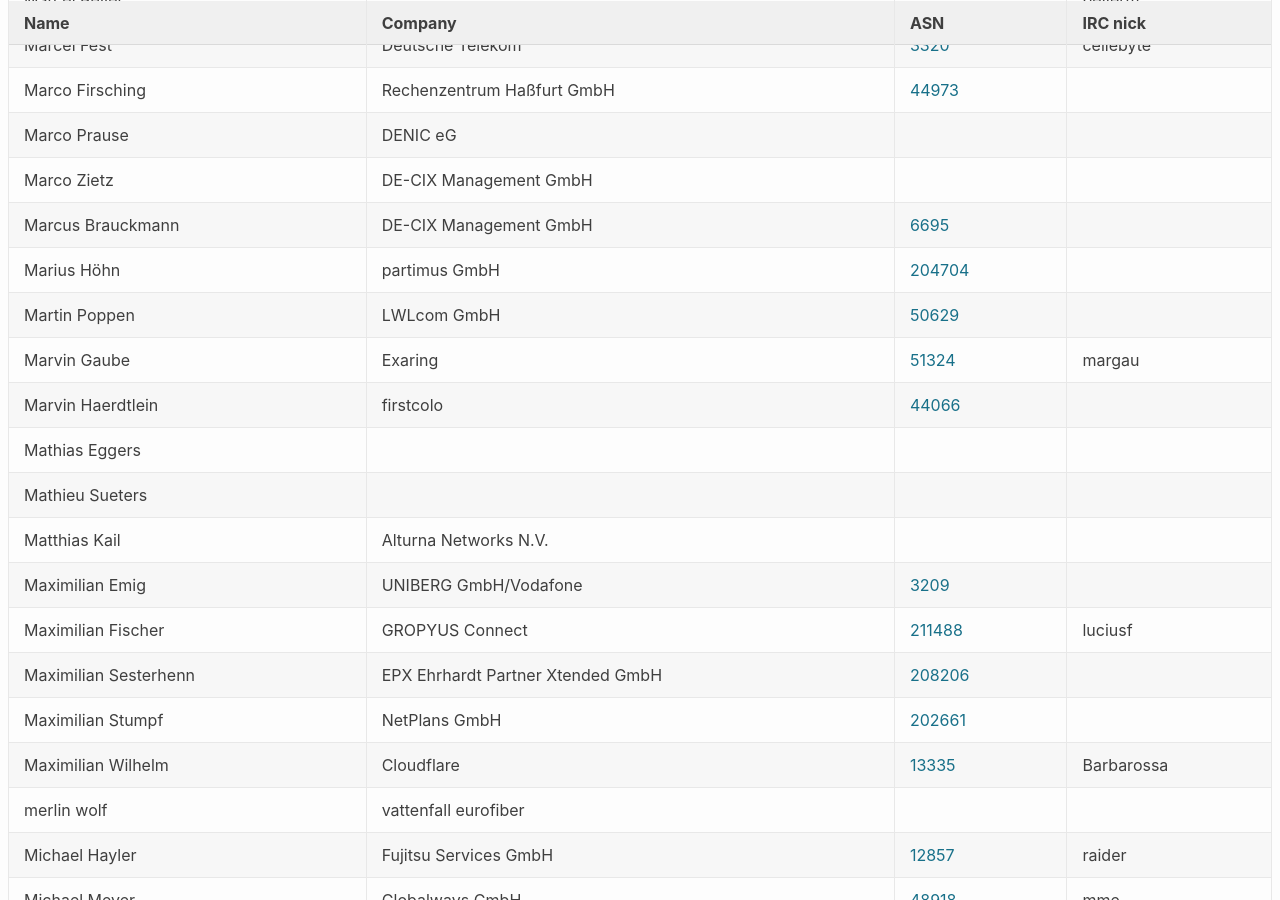
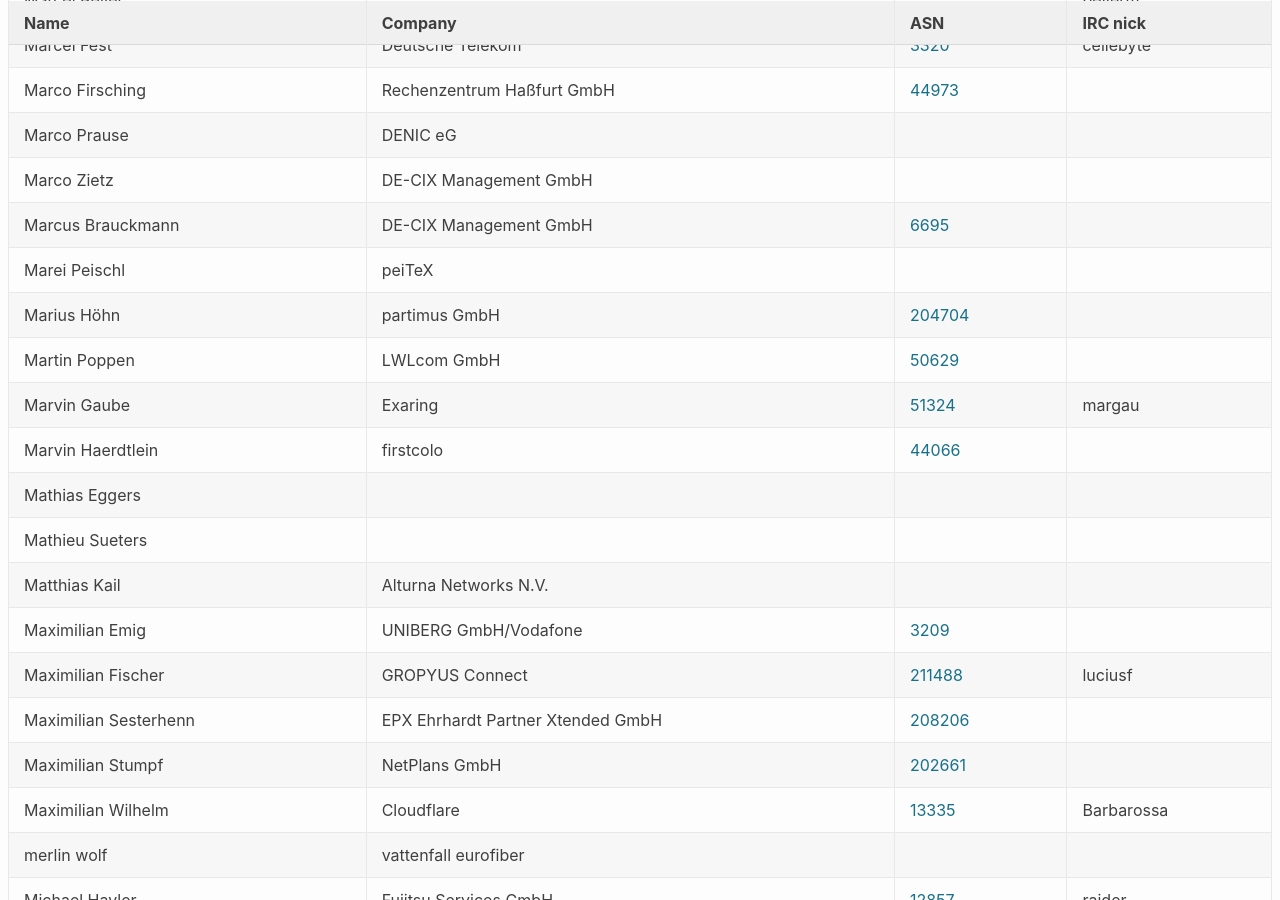
Before and after one commit to denog/pretix-attendeelist, a Jekyll site: the page built from denog14/index.md, in a window 1280 px wide and 900 px high, scrolled down 6949 px. Built offline with Jekyll 4.4.1, drawn with Linux system fonts in a browser that asks for light colours.

Commit message:
Latest data: Wed Nov  2 12:39:48 UTC 2022

```diff
--- a/_data/attendees_denog14_onsite.json
+++ b/_data/attendees_denog14_onsite.json
@@ -934,6 +934,12 @@
     "company": "DE-CIX Management GmbH",
     "irc": null,
     "asn": "6695"
+  },
+  {
+    "name": "Marei Peischl",
+    "company": "peiTeX",
+    "irc": null,
+    "asn": null
   },
   {
     "name": "Marius Höhn",
```
